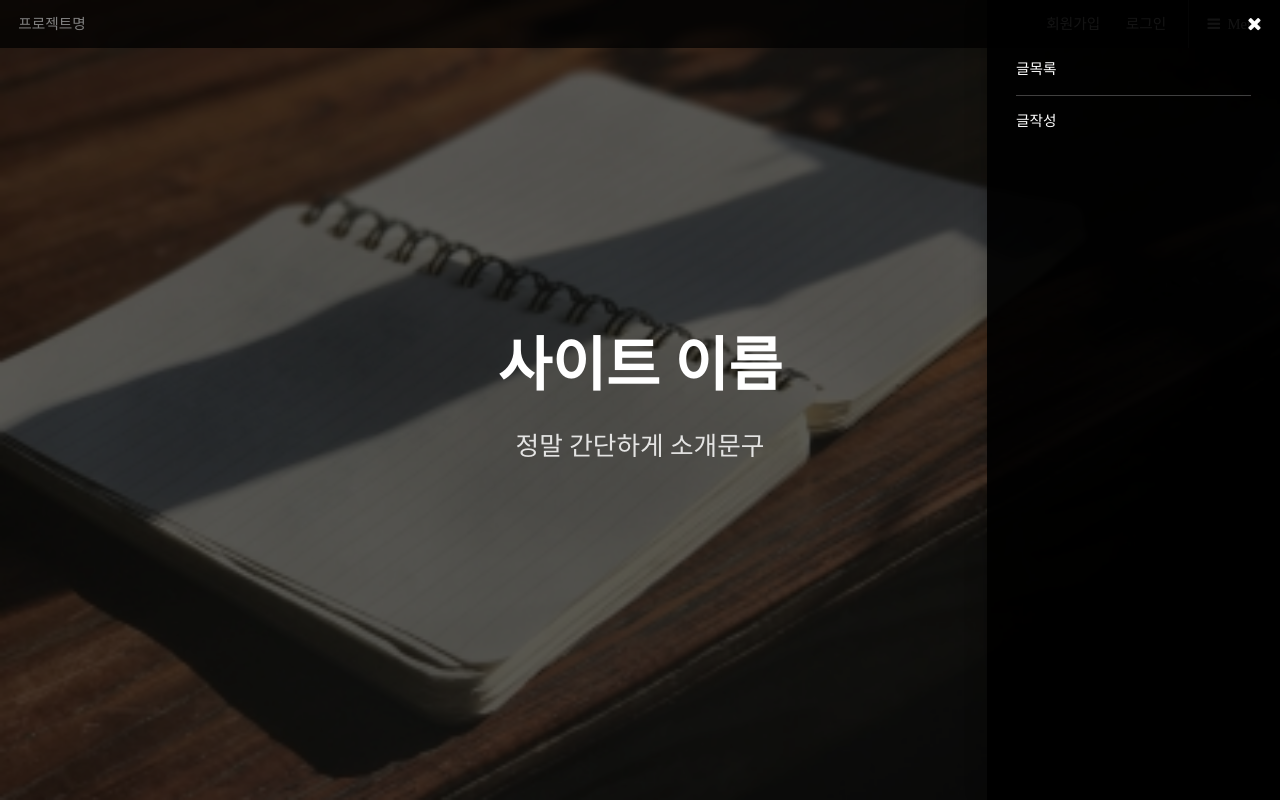
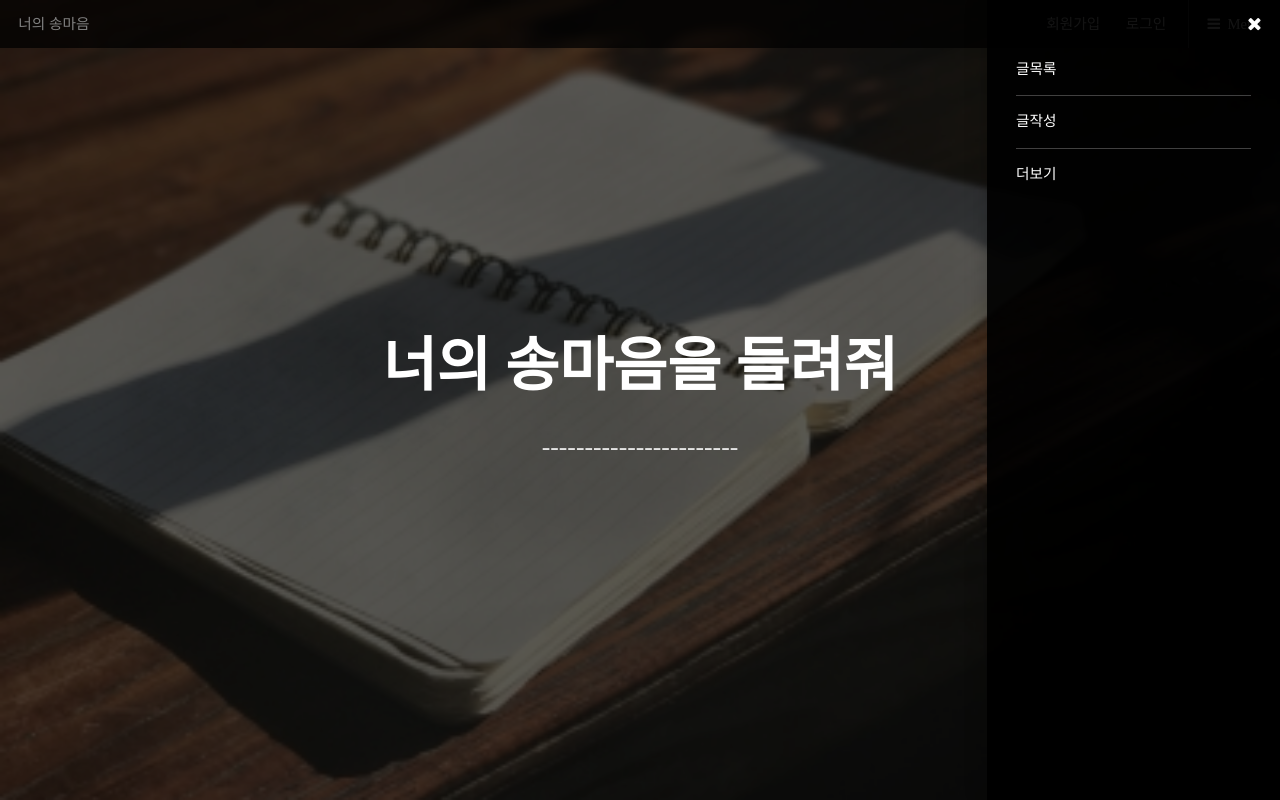
Before and after one commit to kdflgk/errorless, a Django app: page / in a window 1280 px wide, after a click on "Menu". Run offline with Django 3.2, Linux system fonts and the light colour scheme; parts of the project's set-up code (start-up, migrations or seed data) failed here and were passed over; some web fonts are replaced.

Commit message:
21/03/16 : 페이징 기능, 더보기버튼

```diff
--- a/mydiary/views.py
+++ b/mydiary/views.py
@@ -91,7 +91,9 @@ class ProfileUpdateView(View): # 간단한 View클래스를 상속 받았으므
 okt = Okt()
 stopwords = []
 f = open('stopwords.csv')
-lyric = pd.read_csv('lyric_label(2개로)_new2.csv')
+
+lyric = pd.read_csv('lyric_label_final.csv')
+
 lines = f.readlines()
 for line in lines:
     line = line.strip()
@@ -129,23 +131,6 @@ def prepro(sentence):
 
 
 def mood(sentence):
-    # max_len = 30
-    # model = load_model('best_model.h5')
-    #
-    # tokenizer = Tokenizer()
-    #
-    # with open('wordIndex.json') as json_file:
-    #     word_index = json.load(json_file)
-    #     tokenizer.word_index = word_index
-    #
-    # new_sentence = sentence_preprocessing(sentence)
-    # print(new_sentence)
-    # encoded = tokenizer.texts_to_sequences([new_sentence])  # 정수 인코딩
-    # print(encoded)
-    # pad_new = pad_sequences(encoded, maxlen=max_len)  # 패딩
-    # print(pad_new)
-    # score = model.predict(pad_new)
-    # print(score)
     score = prepro(sentence)
     if score.argmax() == 0:
         result = '{:.2f}% 확률로 {} 감정입니다.\n'.format(np.max(score) * 100, '행복, 즐거움')
@@ -232,9 +217,9 @@ def recommend(sentence):
         df_rec = lyric[lyric['label'] == 0]
         df_rec = df_rec.reset_index(drop=True)
 
-    df_rec.loc[0] = ['', '', '', sentence, '', '']
-    c = func(df_rec['lyric'][0])
-    df_rec['lyric_clean'][0] = ' '.join(c)
+    df_rec.loc[len(df_rec)] = ['', '', '', sentence, '', '']
+    c = func(df_rec['lyric'][len(df_rec) - 1])
+    df_rec['lyric_clean'][len(df_rec) - 1] = ' '.join(c)
 
     tfidf = TfidfVectorizer()
     tfidf_matrix = tfidf.fit_transform(df_rec['lyric_clean'])
--- a/templates/mydiary/testdiarylist.html
+++ b/templates/mydiary/testdiarylist.html
@@ -12,7 +12,7 @@
 <!--    border-radius: 50%;-->
 <!--}-->
 <!--</style>-->
-
+<link rel="stylesheet" href="{% static 'css/paging.css' %}" />
 <div class="container my-3" style = "padding: 100px ">
     <div class="item">
         <table class="table">
--- a/templates/mydiary/testmain.html
+++ b/templates/mydiary/testmain.html
@@ -12,8 +12,8 @@
 			<section id="banner">
 				<div class="inner">
 					<header>
-						<h1>사이트 이름</h1>
-						<p>정말 간단하게 소개문구<br />
+						<h1>너의 송마음을 들려줘</h1>
+						<p>-----------------------<br />
 						</p>
 					</header>
 <!--					<a href="#main" class="button big scrolly">Learn More</a>-->
--- a/templates/mydiary/testwrite.html
+++ b/templates/mydiary/testwrite.html
@@ -32,8 +32,8 @@
             <textarea class="form-control" name="content"
 					  id="content" placeholder="내용을 입력하세요" rows="10" >{{ form.content.value|default_if_none:'' }}</textarea>
 			</div>
-			<button type="submit" class="button alt" style="float:right">노래</button>
-			<button type="submit" class="button special" style="float:right; margin-right:25px">영화</button>
+			<button type="submit" class="button alt" style="float:right; margin-top:20px">노래추천받기</button>
+<!--			<button type="submit" class="button special" style="float:right; margin-right:25px; margin-top:20px">영화</button>-->
 			<div class="item" style="margin-top:50px">
 				{% for jsfile_name in script_list %}
 				<script src="{{host}}/{{jsfile_name}}.js"></script>
--- a/templates/testbase.html
+++ b/templates/testbase.html
@@ -6,27 +6,9 @@
 	<meta charset="utf-8" />
 	<meta name="viewport" content="width=device-width, initial-scale=1" />
 	<link rel="stylesheet" href="{% static 'css/main.css' %}" />
-	<!-- Header -->
-	<header id="header" class="alt">
-		<div class="logo"><a href="{% url 'mydiary:startup' %}"><span style="color:gray">프로젝트명</span></a></div>
-		<a href="{% url 'common:signup' %}">회원가입</a>
-		{% if user.is_authenticated %}
-		<a class="nav-link" href="{% url 'common:logout' %}">{{ user.username }} (로그아웃)</a>
-		<a href="{% url 'mydiary:profile' user.pk %}">마이페이지</a>
-		{% else %}
-		<a class="nav-link" href="{% url 'common:login' %}">로그인</a>
-		{% endif %}
-		<a href="#menu">Menu</a>
-	</header>
 </head>
 <body>
-<nav id="menu">
-	<ul class="links">
-		<li><a href="{% url 'mydiary:main' %}">글목록</a></li>
-		<li><a href="{% url 'mydiary:write' %}">글작성</a></li>
-	</ul>
-</nav>
-
+{% include "testnavbar.html" %}
 <!-- 기본 템플릿 안에 삽입될 내용 Start -->
 {% block content %}
 {% endblock %}
--- /dev/null
+++ b/templates/testnavbar.html
@@ -0,0 +1,47 @@
+<!DOCTYPE html>
+{% load static %}
+
+<link rel="stylesheet" href="{% static 'css/navbar.css' %}" />
+<script src="{% static 'jquery-3.5.1.min.js' %}"></script>
+
+<head>
+	<!-- Header -->
+	<header id="header" class="alt">
+		<div class="logo"><a href="{% url 'mydiary:startup' %}"><span style="color:gray">너의 송마음</span></a></div>
+		<a href="{% url 'common:signup' %}">회원가입</a>
+		{% if user.is_authenticated %}
+		<a class="nav-link" href="{% url 'common:logout' %}">{{ user.username }} (로그아웃)</a>
+		<!--		<a href="{% url 'mydiary:profile' user.pk %}">마이페이지</a>-->
+		{% else %}
+		<a class="nav-link" href="{% url 'common:login' %}">로그인</a>
+		{% endif %}
+		<a href="#menu">Menu</a>
+	</header>
+</head>
+
+<nav id="menu">
+	<ul class="links">
+		<li><a href="{% url 'mydiary:main' %}">글목록</a></li>
+		<li><a href="{% url 'mydiary:write' %}">글작성</a></li>
+		<li class="menu1">
+			<a>더보기</a>
+			<ul class="hide">
+				<a href="{% url 'mydiary:write' %}">시</a><br>
+				<a href="{% url 'mydiary:startup' %}">영화</a>
+			</ul>
+		</li>
+	</ul>
+</nav>
+
+
+<style>
+    .menu1 a{cursor:pointer;}
+    .menu1 .hide{display:none;}
+</style>
+<script>
+    $(document).ready(function(){
+        $(".menu1>a").click(function(){
+            $(this).next("ul").toggleClass("hide");
+        });
+    });
+</script>
```
Also changed, not shown: static/css/paging.css (added, +23 -0 lines), 2 other files.
